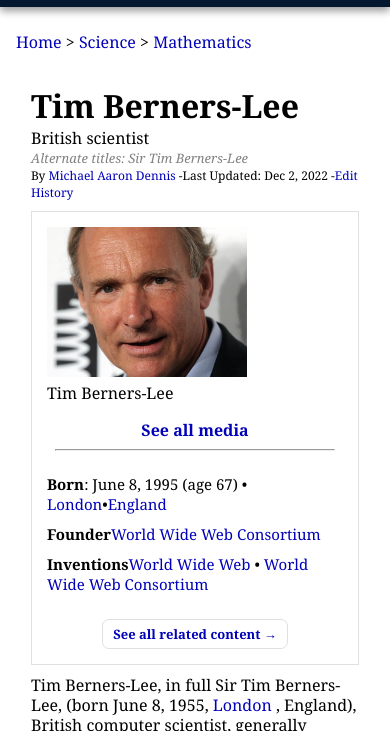
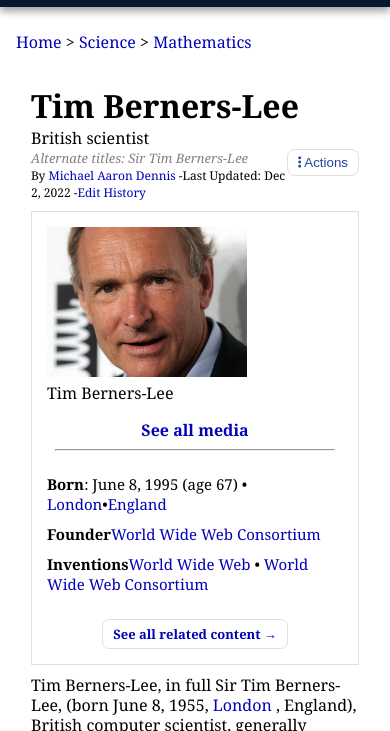
Before and after one commit to BurakTC/tim-berners-lee, a website built with Vite: page index.html in a window 390 px wide. Shown: the part 36-767 px from the top of the page. Built offline with nearby package versions, Linux system fonts and the light colour scheme.

Commit message:
add action button for mobile

```diff
--- a/index.html
+++ b/index.html
@@ -86,6 +86,11 @@
           <button><i class="fa-solid fa-ellipsis-vertical"></i></button>
         </section>
 
+        <button id="actionmob">
+          <i class="fa-solid fa-ellipsis-vertical"></i>
+          Actions
+        </button>
+
         <p id="alter">Alternate titles: Sir Tim Berners-Lee</p>
         <p id="by">By <a href="#">Michael Aaron Dennis</a> -Last Updated: Dec 2, 2022 -<a href="#">Edit History</a></p>
 
--- a/style.css
+++ b/style.css
@@ -179,6 +179,15 @@
   display: none;
 }
 
+#actionmob{
+  display: none;
+  color: #1c469d;
+  background: none;
+  padding: 5px 10px 5px 10px;
+  border-radius: 8px;
+  border: 1.5px solid #e0e0e0;
+
+}
 
 
 @media only screen and (max-width: 767px) {
@@ -207,4 +216,8 @@
     display: flex;
     justify-content: space-between;
   }
+  #actionmob{
+    display: block;
+    float:right;
+  }
 }
```
